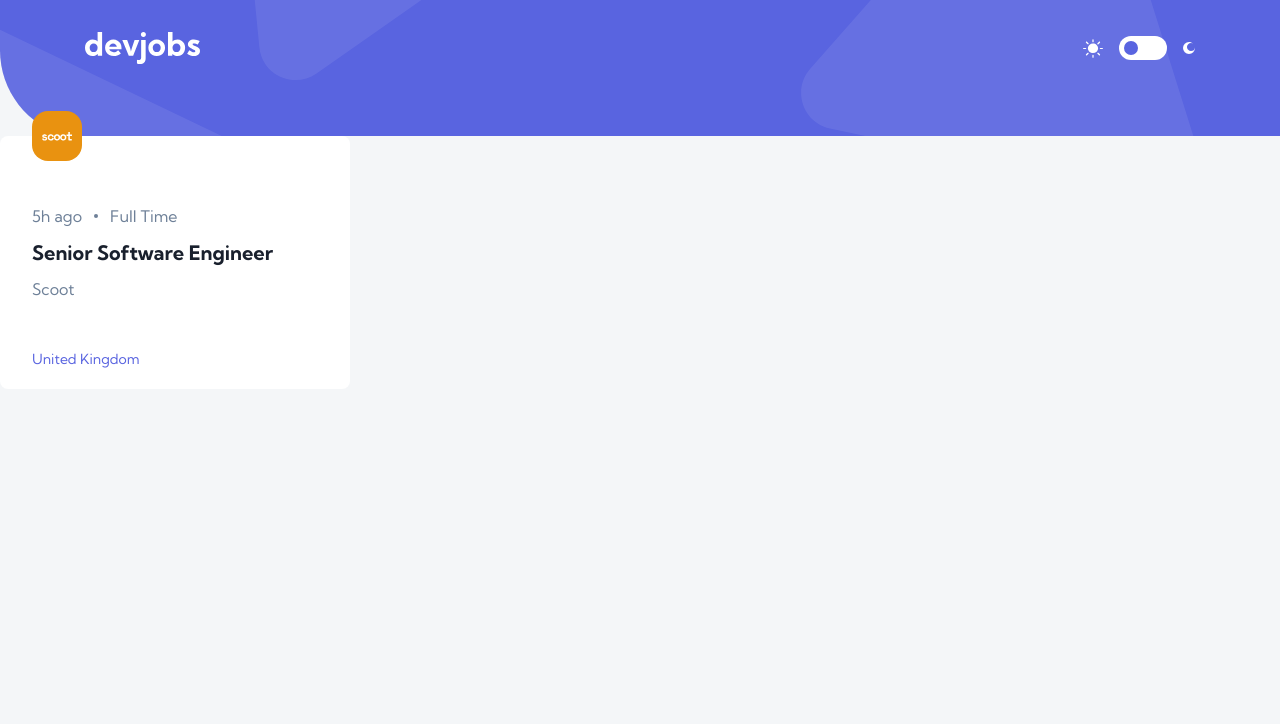
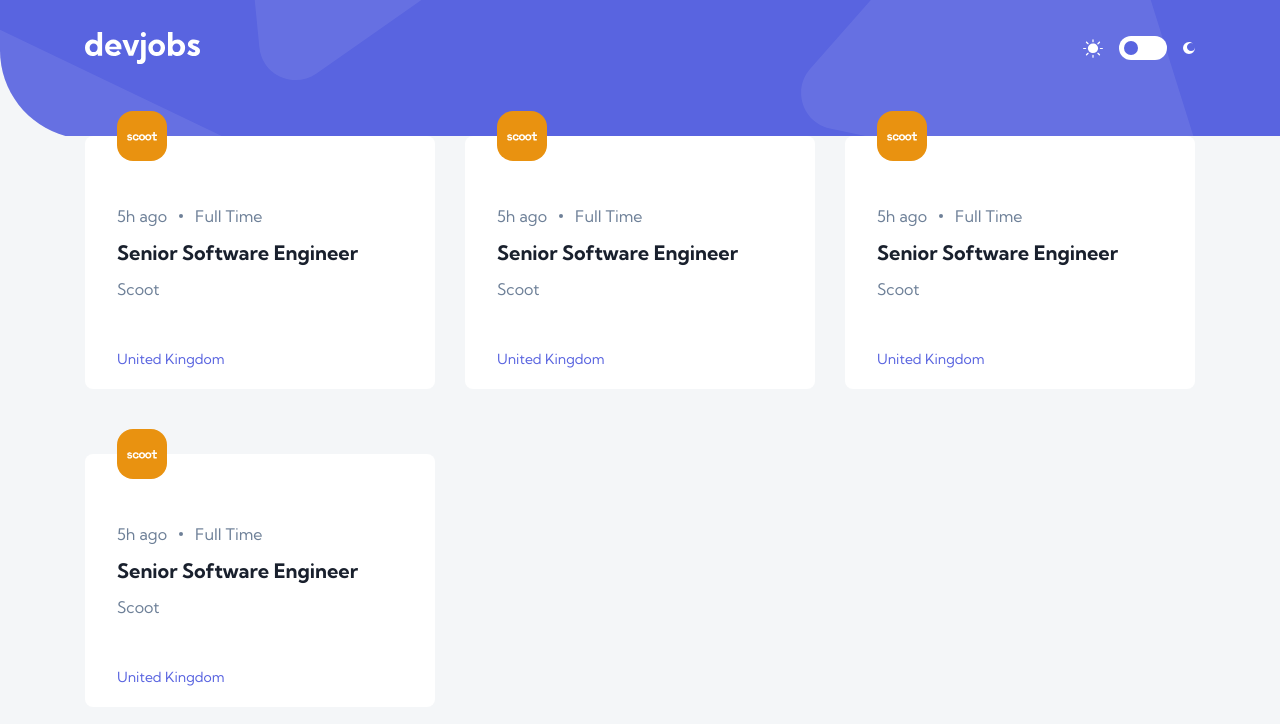
Before and after one commit to ruslan898/frontend-mentor_devjobs-web-app, a Next.js app: page / in a window 1280 px wide. Shown: the top 724 px of the page. Built offline with nearby package versions, Linux system fonts and the light colour scheme.

Commit message:
Add CardGrid component and update Home page layout to use CardGrid

```diff
--- a/src/app/page.tsx
+++ b/src/app/page.tsx
@@ -1,5 +1,13 @@
 import Card from "@/components/Card";
+import CardGrid from "@/components/CardGrid";
 
 export default function Home() {
-  return <Card />
+  return (
+    <CardGrid>
+      <Card />
+      <Card />
+      <Card />
+      <Card />
+    </CardGrid>
+  );
 }
--- /dev/null
+++ b/src/components/CardGrid.tsx
@@ -0,0 +1,17 @@
+import { ReactNode } from "react";
+
+type CardGridProps = {
+  children: ReactNode;
+};
+
+export default function CardGrid({ children }: CardGridProps) {
+  return (
+    <div>
+      <div className="container md:max-lg:w-[95%]">
+        <div className="grid grid-cols-[repeat(auto-fit,350px)] justify-center gap-x-2.5 gap-y-12.5 md:gap-y-16.25 lg:gap-x-7.5">
+          {children}
+        </div>
+      </div>
+    </div>
+  );
+}
```
